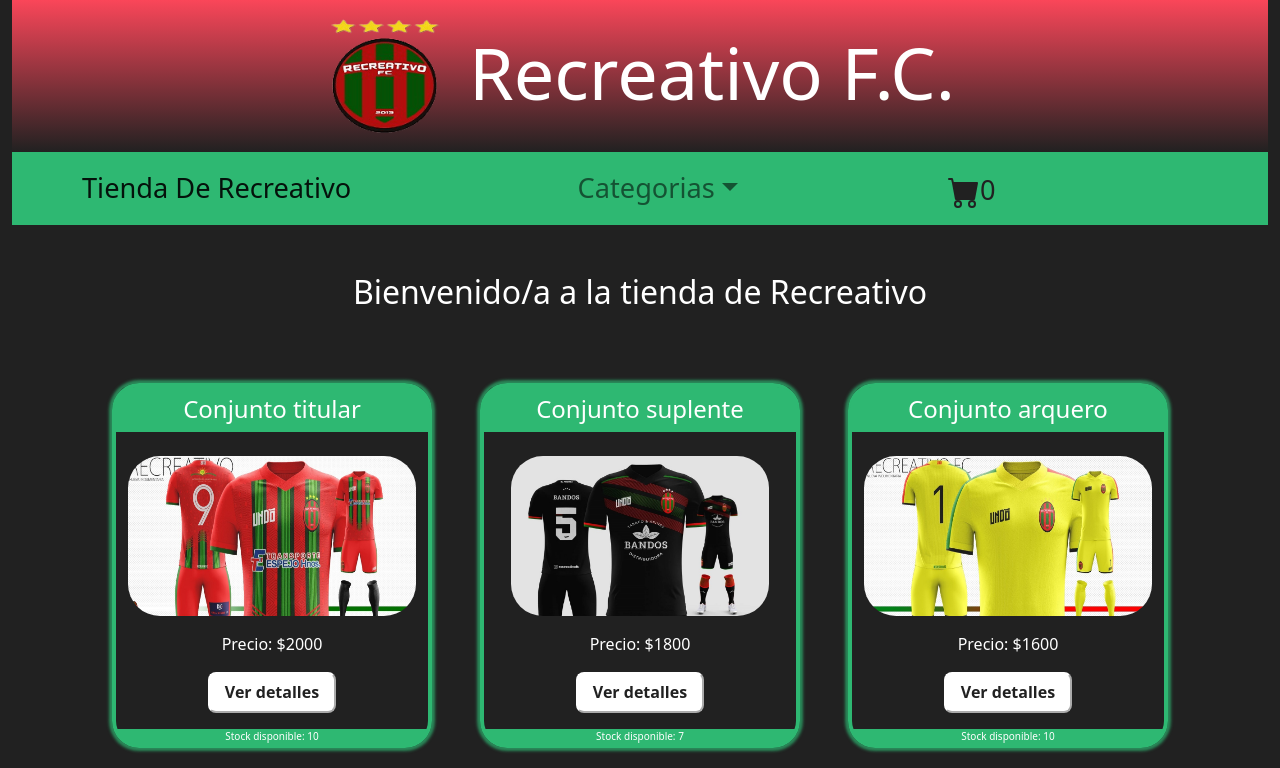
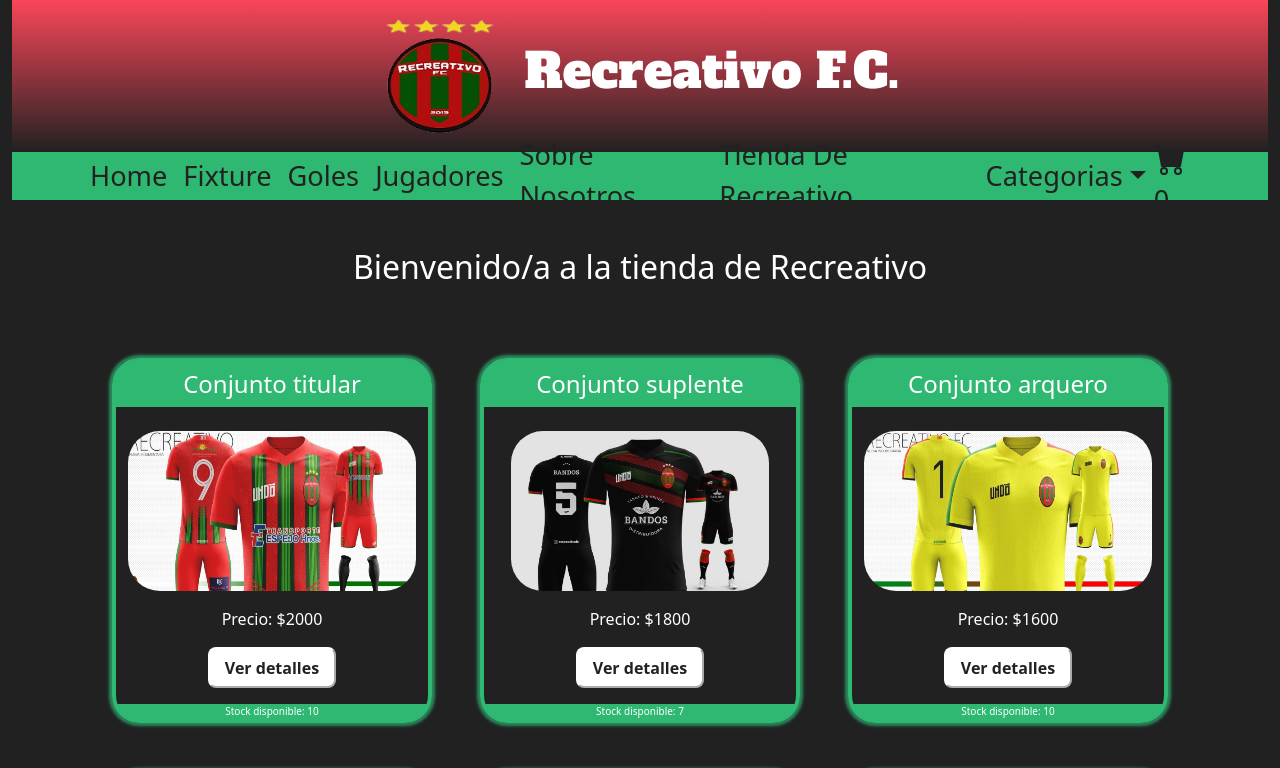
Before and after one commit to FacundoVillarroel/ProyectoFinalReactJS, a React (Create React App) app: page / in a window 1280 px wide. Shown: the top 768 px of the page. Built offline with nearby package versions, Linux system fonts and the light colour scheme.

Commit message:
modificacion menu nav

```diff
--- a/scss/styles.scss
+++ b/scss/styles.scss
@@ -1,5 +1,6 @@
 @import "variables";
 @import "mixins";
+@import url("https://fonts.googleapis.com/css2?family=Alfa+Slab+One&display=swap");
 
 * {
     margin: 0px;
@@ -7,6 +8,7 @@
     box-sizing: border-box; }
 
 .body {
+
     font-size: 62.5%;
     background-color: $blackColor;
     color: $whiteColor;
@@ -17,7 +19,8 @@
             max-width: 7.5rem;
         }
         .titulo{
-            font-size: 4.5rem;
+            font-family: 'Alfa Slab One', cursive;
+            font-size: 3rem;
         }
     }
 
@@ -28,6 +31,9 @@
     }
 
     .navBar{
+        height: 3rem;
+        font-weight: 500;
+        background-color: $greenColor;
         .me-auto{
             width: 100%;
             justify-content: space-evenly;
@@ -36,10 +42,14 @@
         .bg-NavBar{
             background-color:$greenColor;
         }
-        background-color: $greenColor;
-        .cartLogo{
-            min-width: 2rem;
-            max-height: 2.5rem;
+        .nav-link{
+            color: $blackColor;
+            &:hover{
+                color: $whiteColor !important;
+            }
+        }
+        .active{
+            color: $whiteColor !important;
         }
     }
 
--- a/src/App.css
+++ b/src/App.css
@@ -1,3 +1,4 @@
+@import url("https://fonts.googleapis.com/css2?family=Alfa+Slab+One&display=swap");
 * {
   margin: 0px;
   padding: 0px;
@@ -13,12 +14,15 @@
     .body .header .logo {
       max-width: 7.5rem; }
     .body .header .titulo {
-      font-size: 4.5rem; }
+      font-family: 'Alfa Slab One', cursive;
+      font-size: 3rem; }
   .body a {
     text-decoration: none;
     color: #212121;
     font-size: 1.7rem; }
   .body .navBar {
+    height: 3rem;
+    font-weight: 500;
     background-color: #2eb872; }
     .body .navBar .me-auto {
       width: 100%;
@@ -26,9 +30,12 @@
       align-items: center; }
     .body .navBar .bg-NavBar {
       background-color: #2eb872; }
-    .body .navBar .cartLogo {
-      min-width: 2rem;
-      max-height: 2.5rem; }
+    .body .navBar .nav-link {
+      color: #212121; }
+      .body .navBar .nav-link:hover {
+        color: #ffffff !important; }
+    .body .navBar .active {
+      color: #ffffff !important; }
   .body .itemCount {
     background-color: #2eb872;
     width: 16rem;
--- a/src/components/NavBar.js
+++ b/src/components/NavBar.js
@@ -1,21 +1,57 @@
 import {Navbar,Container,Nav, NavDropdown} from "react-bootstrap"
 import CartWidget from "./CartWidget";
 import { Link } from "react-router-dom"
-
+import { useState } from "react";
 
 function NavBar() {
+const [activeHome,setActiveHome] = useState(false)
+const [activeFixture,setActiveFixture] = useState(false)
+const [activeGoles,setActiveGoles] = useState(false)
+const [activeJugadores,setActiveJugadores] = useState(false)
+const [activeNosotros,setActiveNosotros] = useState(false)
+const [activeTienda,setActiveTienda] = useState(false)
+    function handleClickHome(){
+        setActiveHome(true);
+        setActiveFixture(false); setActiveGoles(false); setActiveJugadores(false); setActiveNosotros(false); setActiveTienda(false)
+    }
+    function handleClickFixture() {
+        setActiveFixture(true)
+        setActiveHome(false); setActiveGoles(false); setActiveJugadores(false); setActiveNosotros(false); setActiveTienda(false)
+    }
+    function handleClickGoles(){
+        setActiveGoles(true)
+        setActiveFixture(false); setActiveHome(false); setActiveJugadores(false); setActiveNosotros(false); setActiveTienda(false)
+    }
+    function handleClickJugadores(){
+        setActiveJugadores(true)
+        setActiveFixture(false); setActiveGoles(false); setActiveHome(false); setActiveNosotros(false); setActiveTienda(false)
+    }
+    function handleClickNosotros(){
+        setActiveNosotros(true)
+        setActiveFixture(false); setActiveGoles(false); setActiveJugadores(false); setActiveHome(false); setActiveTienda(false)
+    }
+    function handleClickTienda(){
+        setActiveTienda(true)
+        setActiveFixture(false); setActiveGoles(false); setActiveJugadores(false); setActiveNosotros(false); setActiveHome(false)
+    }
+
     return (
         <Navbar bg="NavBar" variant="light" sticky="top" expand="lg" collapseOnSelect className="navBar">
             <Container>
-                <Navbar.Brand as={Link} to="/">Tienda De Recreativo</Navbar.Brand>
                 <Navbar.Toggle/>
                 <Navbar.Collapse>
                     <Nav className="me-auto">
-                        <NavDropdown title="Categorias">
-                            <NavDropdown.Item as={Link} to="/category/titular">Conjuntos Titulares</NavDropdown.Item>
-                            <NavDropdown.Item as={Link} to="/category/suplente">Conjuntos Suplentes</NavDropdown.Item>
-                            <NavDropdown.Item as={Link} to="/category/deVestir">Ropa de vestir</NavDropdown.Item>
-                            <NavDropdown.Item as={Link} to="/category/pelota">Pelotas</NavDropdown.Item>
+                        <Nav.Link as={Link} to ="/home" onClick={handleClickHome} active={activeHome} >Home</Nav.Link>
+                        <Nav.Link as={Link} to ="/fixture" onClick={handleClickFixture} active={activeFixture} >Fixture</Nav.Link>
+                        <Nav.Link as={Link} to ="/goles" onClick={handleClickGoles} active={activeGoles}>Goles</Nav.Link>
+                        <Nav.Link as={Link} to ="/jugadores" onClick={handleClickJugadores} active={activeJugadores}>Jugadores</Nav.Link>
+                        <Nav.Link as={Link} to ="/nosotros" onClick={handleClickNosotros} active={activeNosotros}>Sobre Nosotros</Nav.Link>
+                        <Nav.Link as={Link} to ="/" onClick={handleClickTienda} active={activeTienda}>Tienda De Recreativo</Nav.Link>
+                        <NavDropdown title="Categorias" >
+                            <NavDropdown.Item as={Link} to="/category/titular" onClick={handleClickTienda}>Conjuntos Titulares</NavDropdown.Item>
+                            <NavDropdown.Item as={Link} to="/category/suplente" onClick={handleClickTienda}>Conjuntos Suplentes</NavDropdown.Item>
+                            <NavDropdown.Item as={Link} to="/category/deVestir" onClick={handleClickTienda}>Ropa de vestir</NavDropdown.Item>
+                            <NavDropdown.Item as={Link} to="/category/pelota" onClick={handleClickTienda}>Pelotas</NavDropdown.Item>
                         </NavDropdown>
 
                     <Link to="/cart">
```
